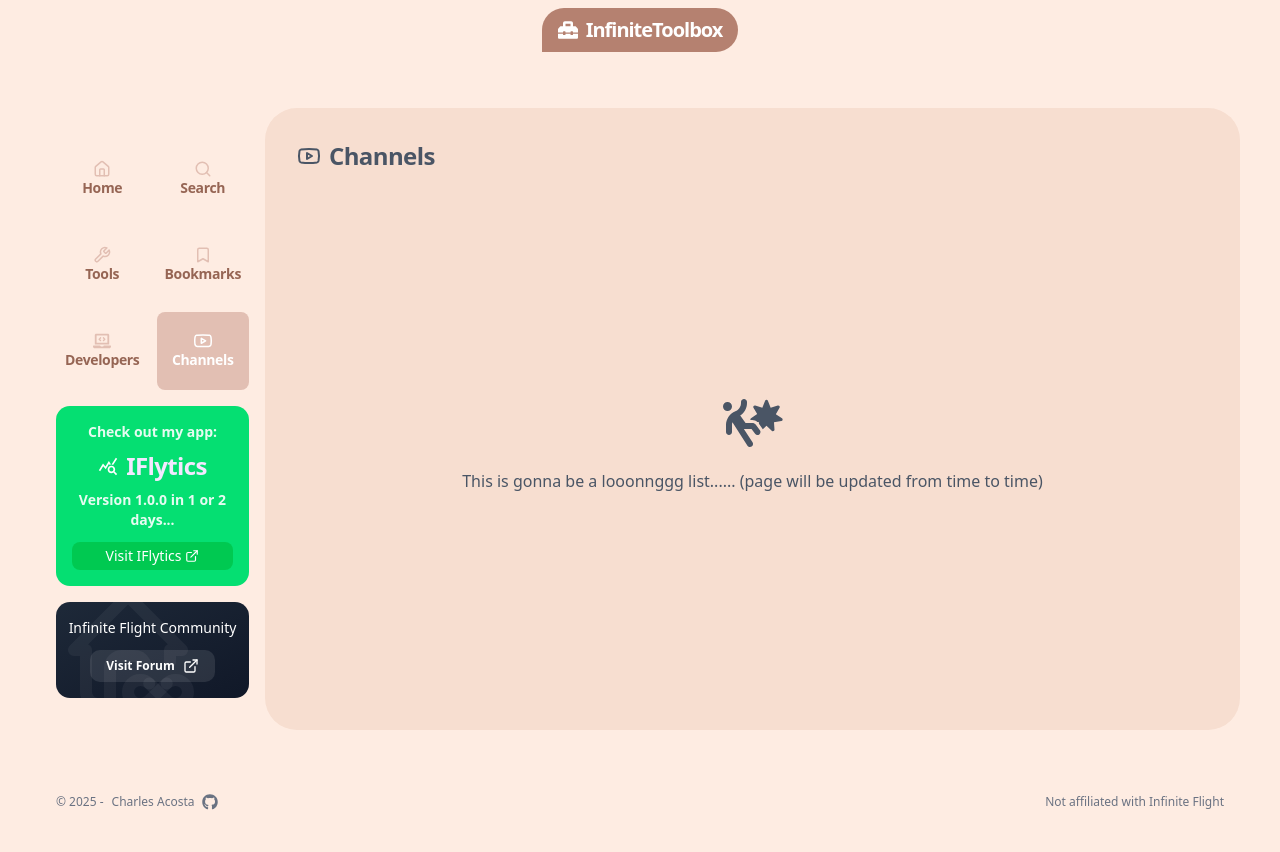
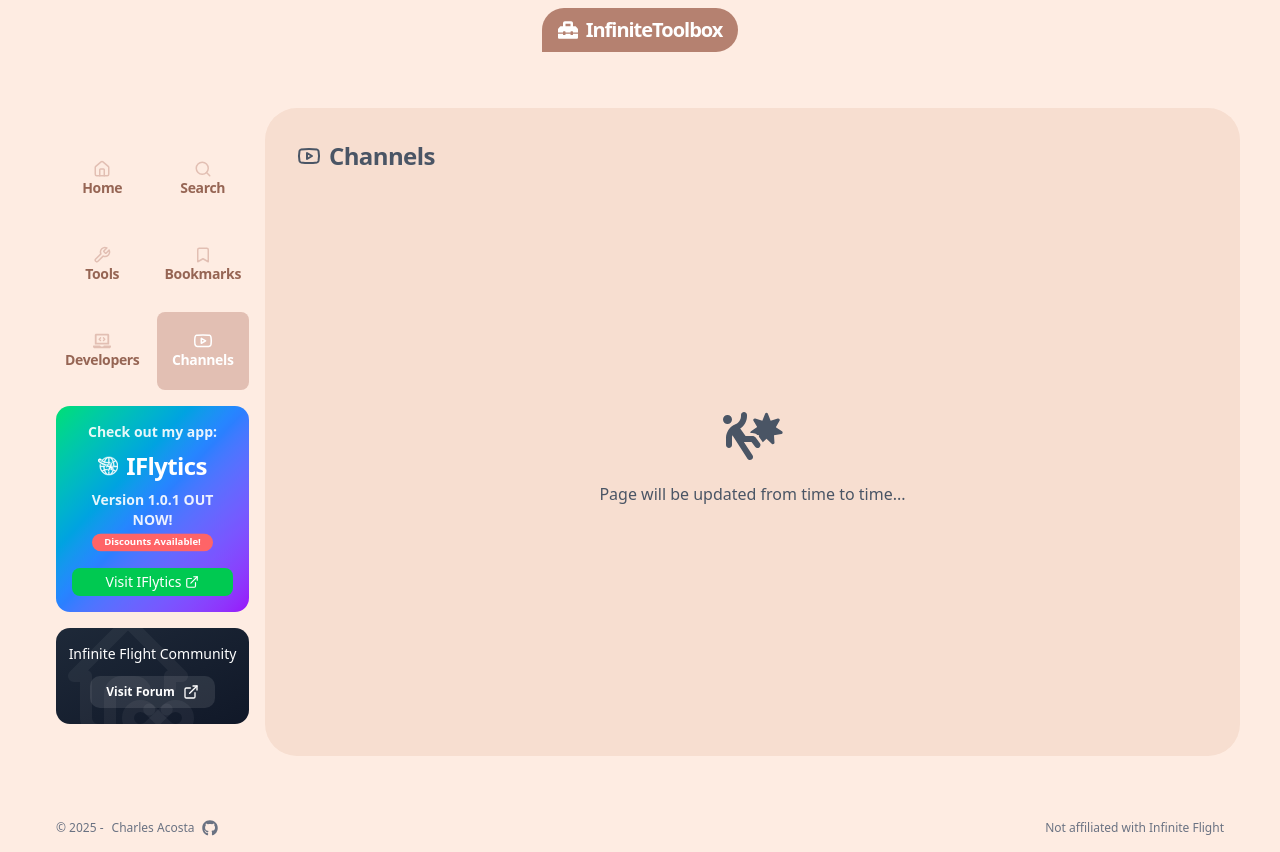
Before and after one commit to charlesacosta163/infinite-tools, a Next.js app: page /channels in a window 1280 px wide. Before the commit the page ends 826 px from the top, so only its background shows below. Built offline with nearby package versions, Linux system fonts and the light colour scheme.

Commit message:
added iflytics logo

```diff
--- a/components/banner.tsx
+++ b/components/banner.tsx
@@ -1,9 +1,10 @@
 'use client'
 
 import Link from 'next/link'
-import { useEffect, useState } from 'react'
 import { MdOutlineQueryStats } from 'react-icons/md'
+import iflyticsLight from '@/public/iflyticslight.svg'
 import { LuExternalLink } from 'react-icons/lu'
+import Image from 'next/image'
 
 export default function PromoBanner() {
   // const [timeLeft, setTimeLeft] = useState({ days: 0, hours: 0, minutes: 0, seconds: 0 })
@@ -32,17 +33,19 @@ export default function PromoBanner() {
     <Link
       href="https://iflytics.app"
       target="_blank"
-      className="mt-2 p-4 rounded-xl bg-green-400 transition-all duration-300 group"
+      className="mt-2 p-4 rounded-xl bg-gradient-to-br from-green-400 via-blue-500 to-purple-600 transition-all duration-300 group hover:from-green-500 hover:via-blue-600 hover:to-purple-700"
     >
       <div className="flex flex-col gap-2 items-center text-white">
         <p className="text-sm opacity-90 text-center">Check out my app:</p>
         <div className="flex items-center gap-2">
-          <MdOutlineQueryStats className="w-5 h-5" />
-          <h3 className="font-black text-2xl tracking-tight text-purple-100">IFlytics</h3>
+          <Image src={iflyticsLight} alt="IFlytics" className="w-5 h-5" />
+          <h3 className="font-black text-2xl tracking-tight">IFlytics</h3>
         </div>
         <p className="text-sm opacity-90 text-center">
-          Version 1.0.0 in 1 or 2 days...
+          Version 1.0.1 OUT NOW!
         </p>
+
+        <span className="px-3 py-0.5 rounded-full text-[0.6rem] bg-red-400 text-white animate-bounce">Discounts Available!</span>
         <span className="flex items-center gap-1 text-sm font-medium mt-1 group-hover:gap-2 group-hover:bg-green-600 transition-all duration-300 bg-green-500 px-2 py-1 rounded-md w-full flex justify-center">
           Visit IFlytics <LuExternalLink />
         </span>
--- a/components/wrappers/channels-wrapper.tsx
+++ b/components/wrappers/channels-wrapper.tsx
@@ -19,7 +19,7 @@ const ChannelsWrapper = () => {
 
           <div className="flex flex-col gap-4 items-center justify-center text-gray-600 text-center">
             <FaPersonFallingBurst className='text-6xl' />
-            This is gonna be a looonnggg list...... (page will be updated from time to time)
+            Page will be updated from time to time...
           </div>
         </section>
     </div>
```
Also changed, not shown: public/iflyticslight.svg (added).
